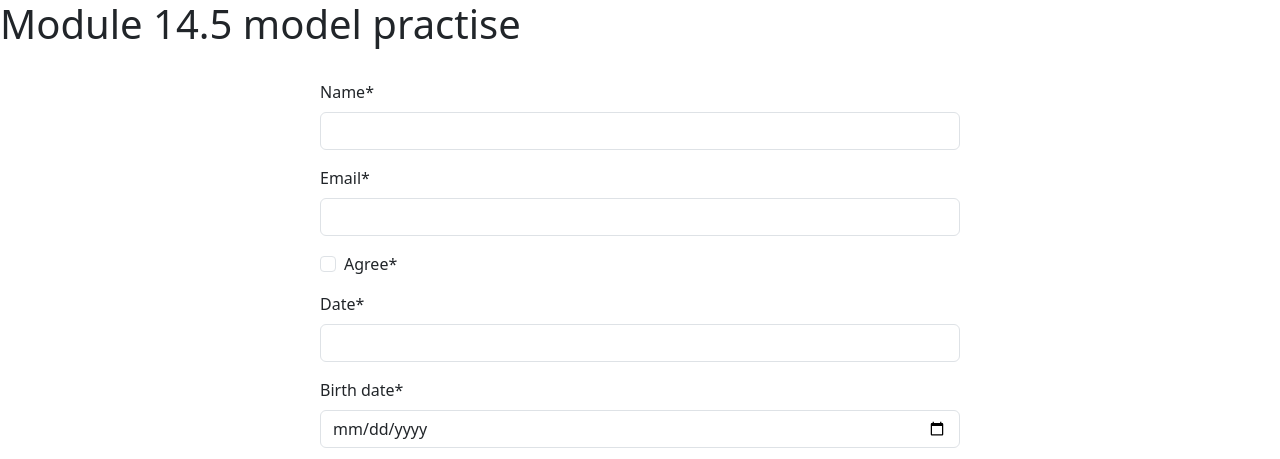
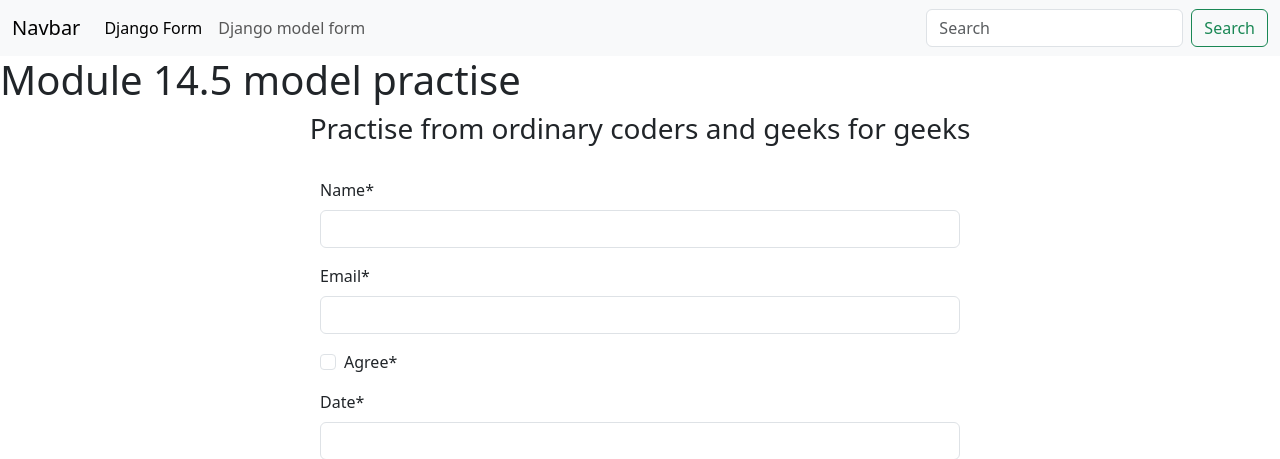
Before and after one commit to salimmleng/Module-14.5-practise-day-01, a Django app: template first_app/templates/model.html in a window 1280 px wide. Shown: the top 459 px of the page. Run offline with Django 5.2, Linux system fonts and the light colour scheme; the template is opened without the code that fills it: values that come from a table or form of the project are taken from there, others are empty; parts of the project's set-up code (start-up, migrations or seed data) failed here and were passed over; some libraries are stand-ins or nearby versions.

Commit message:
practise 14.5 added

```diff
--- a/django_api_form/settings.py
+++ b/django_api_form/settings.py
@@ -60,7 +60,7 @@ ROOT_URLCONF = 'django_api_form.urls'
 TEMPLATES = [
     {
         'BACKEND': 'django.template.backends.django.DjangoTemplates',
-        'DIRS': [],
+        'DIRS': ['templates'],
         'APP_DIRS': True,
         'OPTIONS': {
             'context_processors': [
--- a/first_app/templates/model.html
+++ b/first_app/templates/model.html
@@ -1,20 +1,17 @@
+{% extends 'base.html' %}
+
 {% load crispy_forms_tags %}
-<!DOCTYPE html>
-<html lang="en">
-<head>
-    <meta charset="UTF-8">
-    <meta name="viewport" content="width=device-width, initial-scale=1.0">
-    <title>Document</title>
-    <link href="https://cdn.jsdelivr.net/npm/bootstrap@5.3.3/dist/css/bootstrap.min.css" rel="stylesheet" integrity="sha384-QWTKZyjpPEjISv5WaRU9OFeRpok6YctnYmDr5pNlyT2bRjXh0JMhjY6hW+ALEwIH" crossorigin="anonymous">
-</head>
-<body>
+
+{% block content %}
+
 <h1> Module 14.5 model practise</h1>
+<h3 class="text-center">Practise from ordinary coders and geeks for geeks</h3>
+
 <form method="post" style="width: 50%; margin:auto;" class="pt-4">
 {% csrf_token %}
 {{form|crispy}}
 <button type="submit" class="btn btn-primary mt-2">Submit</button>
 </form>
 
-<script src="https://cdn.jsdelivr.net/npm/bootstrap@5.3.3/dist/js/bootstrap.bundle.min.js" integrity="sha384-YvpcrYf0tY3lHB60NNkmXc5s9fDVZLESaAA55NDzOxhy9GkcIdslK1eN7N6jIeHz" crossorigin="anonymous"></script>
-</body>
-</html>
+
+{% endblock %}
--- /dev/null
+++ b/templates/base.html
@@ -0,0 +1,55 @@
+{% load crispy_forms_tags %}
+<!DOCTYPE html>
+<html lang="en">
+<head>
+    <meta charset="UTF-8">
+    <meta name="viewport" content="width=device-width, initial-scale=1.0">
+    <title>Document</title>
+    <link href="https://cdn.jsdelivr.net/npm/bootstrap@5.3.3/dist/css/bootstrap.min.css" rel="stylesheet" integrity="sha384-QWTKZyjpPEjISv5WaRU9OFeRpok6YctnYmDr5pNlyT2bRjXh0JMhjY6hW+ALEwIH" crossorigin="anonymous">
+</head>
+<body>
+    {% load crispy_forms_tags %}
+<!DOCTYPE html>
+<html lang="en">
+<head>
+    <meta charset="UTF-8">
+    <meta name="viewport" content="width=device-width, initial-scale=1.0">
+    <title>Document</title>
+    <link href="https://cdn.jsdelivr.net/npm/bootstrap@5.3.3/dist/css/bootstrap.min.css" rel="stylesheet" integrity="sha384-QWTKZyjpPEjISv5WaRU9OFeRpok6YctnYmDr5pNlyT2bRjXh0JMhjY6hW+ALEwIH" crossorigin="anonymous">
+</head>
+<body>
+    <nav class="navbar navbar-expand-lg bg-body-tertiary">
+        <div class="container-fluid">
+          <a class="navbar-brand" href="#">Navbar</a>
+          <button class="navbar-toggler" type="button" data-bs-toggle="collapse" data-bs-target="#navbarSupportedContent" aria-controls="navbarSupportedContent" aria-expanded="false" aria-label="Toggle navigation">
+            <span class="navbar-toggler-icon"></span>
+          </button>
+          <div class="collapse navbar-collapse" id="navbarSupportedContent">
+            <ul class="navbar-nav me-auto mb-2 mb-lg-0">
+              <li class="nav-item">
+                <a class="nav-link active" aria-current="page" href="{% url 'home' %}">Django Form</a>
+              </li>
+              <li class="nav-item">
+                <a class="nav-link" href="{% url 'model' %}">Django model form</a>
+              </li>
+
+            </ul>
+            <form class="d-flex" role="search">
+              <input class="form-control me-2" type="search" placeholder="Search" aria-label="Search">
+              <button class="btn btn-outline-success" type="submit">Search</button>
+            </form>
+          </div>
+        </div>
+      </nav>
+
+
+    {% block content %}
+
+    {% endblock %}
+
+
+
+
+<script src="https://cdn.jsdelivr.net/npm/bootstrap@5.3.3/dist/js/bootstrap.bundle.min.js" integrity="sha384-YvpcrYf0tY3lHB60NNkmXc5s9fDVZLESaAA55NDzOxhy9GkcIdslK1eN7N6jIeHz" crossorigin="anonymous"></script>
+</body>
+</html>
```
Also changed, not shown: first_app/templates/home.html (+5 -13 lines). Lines whose indentation alone changed are shown as unchanged.
